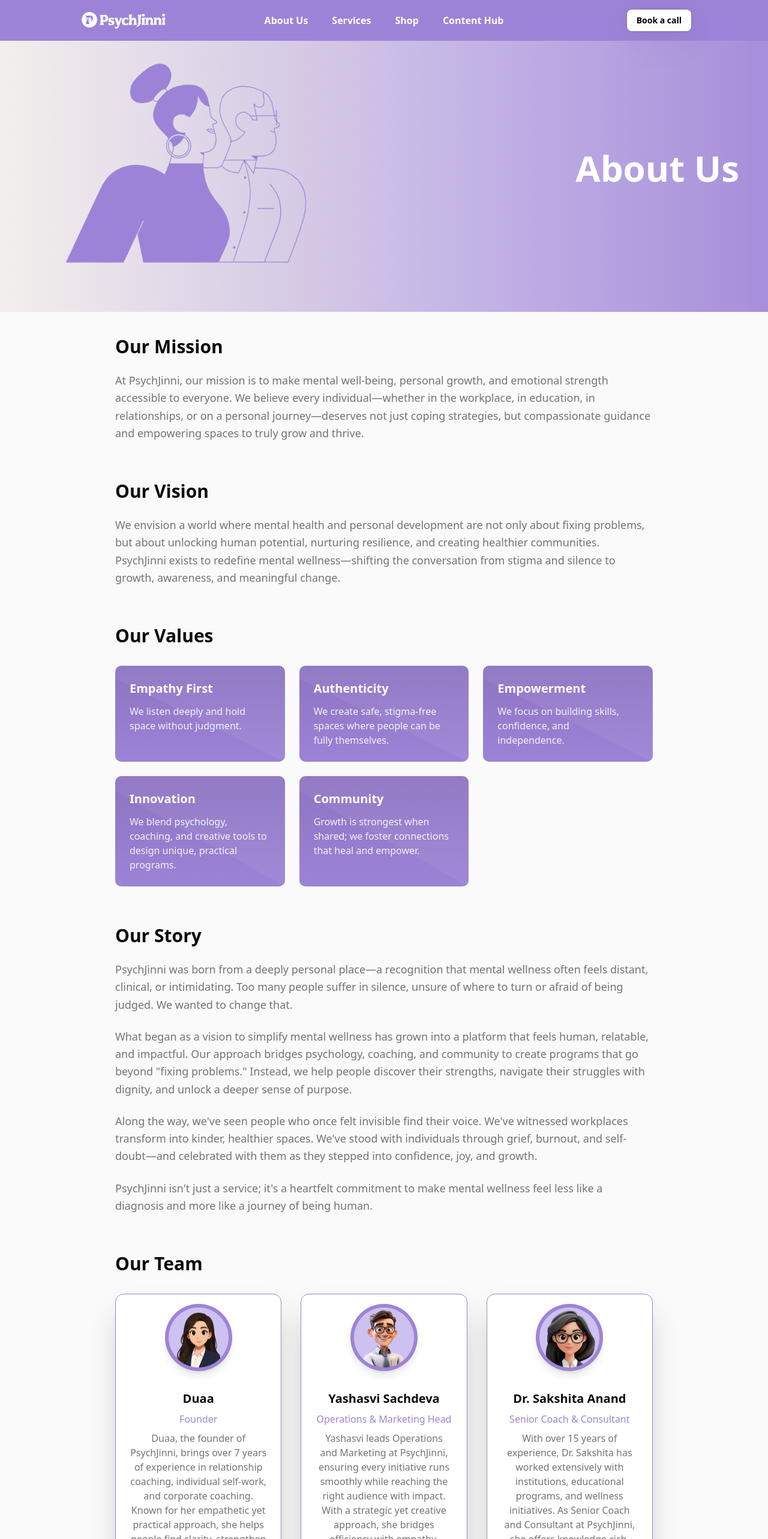
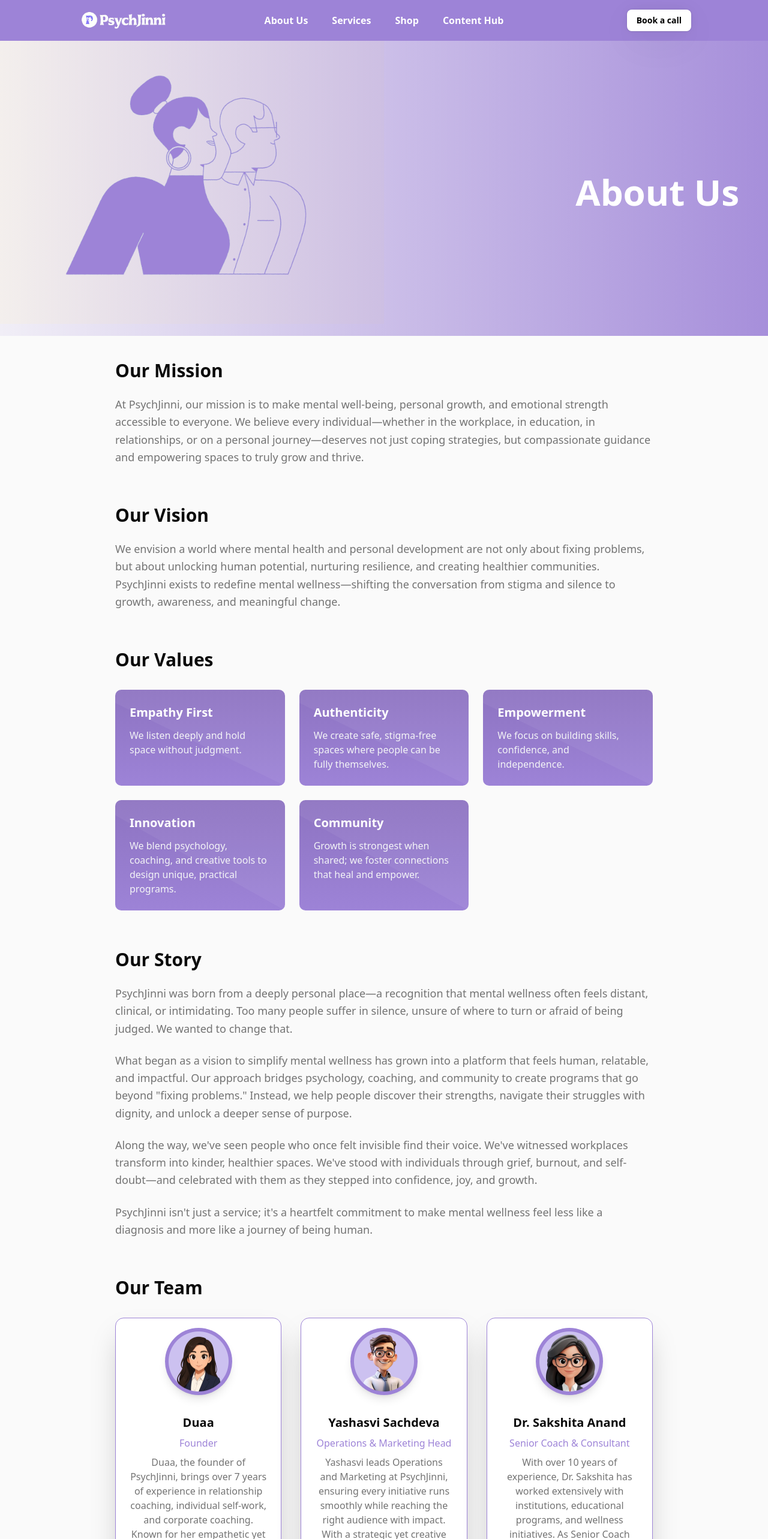
Before and after one commit to Yashraaj08/psychjinni, a Next.js app: page /about-us in a window 1280 px wide. Shown: the top 2566 px of the page at 60% size. Built offline with nearby package versions, Linux system fonts and the light colour scheme.

Commit message:
Changing the files and its structure

```diff
--- a/app/(pages)/about-us/page.jsx
+++ b/app/(pages)/about-us/page.jsx
@@ -145,13 +145,13 @@ const About = () => {
                     image: "/testimonials/Avatar_16.png",
                     name: "Dr. Sakshita Anand",
                     role: "Senior Coach & Consultant",
-                    desc: "With over 15 years of experience, Dr. Sakshita has worked extensively with institutions, educational programs, and wellness initiatives. As Senior Coach and Consultant at PsychJinni, she offers knowledge-rich, compassionate guidance that supports both individuals and organizations in thriving with balance.",
+                    desc: "With over 10 years of experience, Dr. Sakshita has worked extensively with institutions, educational programs, and wellness initiatives. As Senior Coach and Consultant at PsychJinni, she offers knowledge-rich, compassionate guidance that supports both individuals and organizations in thriving with balance.",
                   },
                   {
                     image: "/testimonials/Avatar_19.png",
                     name: "Jasmina Khatun",
                     role: "Lead Coach",
-                    desc: "With 6 years of experience, Jasmina has been dedicated to empowering individuals and teams through impactful coaching and development programs. As Lead Coach at PsychJinni US, she brings a dynamic, supportive approach that fosters growth, resilience, and meaningful progress, helping clients navigate challenges and achieve lasting success.",
+                    desc: "With 6 years of experience, Jasmina has been dedicated to empowering individuals and teams through impactful coaching and development programs. As Lead Coach at PsychJinni, she brings a dynamic, supportive approach that fosters growth, resilience, and meaningful progress, helping clients navigate challenges and achieve lasting success.",
                   },
                   {
                     image: "/testimonials/Avatar_21.png",
--- a/components/BackgroundSection.jsx
+++ b/components/BackgroundSection.jsx
@@ -9,7 +9,7 @@ const BackgroundSection = ({
 }) => (
   <section
     className={clsx(
-      "relative flex flex-col md:flex-row items-stretch md:items-center justify-center md:justify-end overflow-hidden h-[40vh] sm:h-[50vh] md:h-[60vh]",
+      "pt-20 pb-10 relative flex flex-col md:flex-row items-stretch md:items-center justify-center md:justify-end overflow-hidden h-[45vh] sm:h-[55vh] md:h-[65vh]",
       className
     )}
   >
@@ -29,12 +29,7 @@ const BackgroundSection = ({
     {/* Text Content for mobile (below image) and for desktop (left of image) */}
     <div className="relative z-20 text-center md:text-right px-4 sm:px-6 md:px-12 w-full md:w-1/2 flex flex-col justify-center items-center md:items-end py-6 md:py-0 order-2">
       <h1 className="text-3xl sm:text-4xl md:text-5xl lg:text-6xl font-bold leading-snug text-white sm:leading-tight drop-shadow-lg md:drop-shadow-none">
-        <span className="block sm:hidden">
-          {title.split(" ").map((word, idx) => (
-            <span key={idx} className="block">{word}</span>
-          ))}
-        </span>
-        <span className="hidden sm:block">{title}</span>
+        <span>{title}</span>
       </h1>
       {children}
     </div>
--- a/components/FilpCard.jsx
+++ b/components/FilpCard.jsx
@@ -30,14 +30,14 @@ const FlipCardGrid = ({ title, subtitle, programs }) => {
             return (
               <div key={program.id}>
                 <div className="flip-card w-full h-[320px] sm:h-[360px] md:h-[380px] perspective-1000">
-                  <div className="flip-inner relative w-full h-full transition-transform duration-700 [transform-style:preserve-3d] group hover:[transform:rotateY(180deg)]">
+                  <div className="flip-inner relative w-full h-full ">
                     {/* Front */}
-                    <Card className="absolute inset-0 flex flex-col items-center justify-center p-6 border-0 shadow-xl rounded-2xl bg-gradient-to-br from-card to-card/80 [backface-visibility:hidden] transition-transform duration-500 group-hover:scale-[1.02]">
+                    <Card className="absolute inset-0 flex flex-col items-center justify-center p-6 border-0 shadow-xl rounded-2xl bg-[#FCFCFD] [backface-visibility:hidden] transition-transform duration-500 group-hover:scale-[1.02]">
                       {/* img or Icon */}
                       {program.img && (
                         <img
                           src={program.img}
-                          className={`w-24 h-24 sm:w-28 sm:h-28 md:w-36 md:h-36 rounded-xl mb-4 object-cover border-2 border-slate-600}`}
+                          className={`w-24 h-24 sm:w-28 sm:h-28 md:w-36 md:h-36 rounded-xl mb-4 object-cover border border-amber-200}`}
                         />
                       )}
 
@@ -75,7 +75,7 @@ const FlipCardGrid = ({ title, subtitle, programs }) => {
       </div>
 
       {/* Flip Effect Styles */}
-      <style
+      {/* <style
         dangerouslySetInnerHTML={{
           __html: `
             .perspective-1000 { perspective: 1000px; }
@@ -84,7 +84,7 @@ const FlipCardGrid = ({ title, subtitle, programs }) => {
             .flip-card .flip-inner > div { backface-visibility: hidden; }
           `,
         }}
-      />
+      /> */}
     </section>
   );
 };
--- a/components/ServicesSection.jsx
+++ b/components/ServicesSection.jsx
@@ -75,7 +75,7 @@ export default function ServicesSection() {
               passHref
               className={index === services.length - 1 ? "sm:col-span-2" : ""}
             >
-              <Card className="relative border border-orange-200 shadow-md hover:shadow-lg transition-shadow rounded-xl cursor-pointer h-full">
+              <Card className="relative border border-orange-200 bg-[#fefefe] shadow-md hover:shadow-lg transition-shadow rounded-xl cursor-pointer h-full">
                 <CardContent className="flex flex-col lg:flex-row items-center justify-between gap-4 p-6 w-full">
                   {/* Left Section - Title + Description */}
                   <div className="flex-1 text-center sm:text-left">
```
Also changed, not shown: 1 other file (tests, documents, lock files or other folders).
